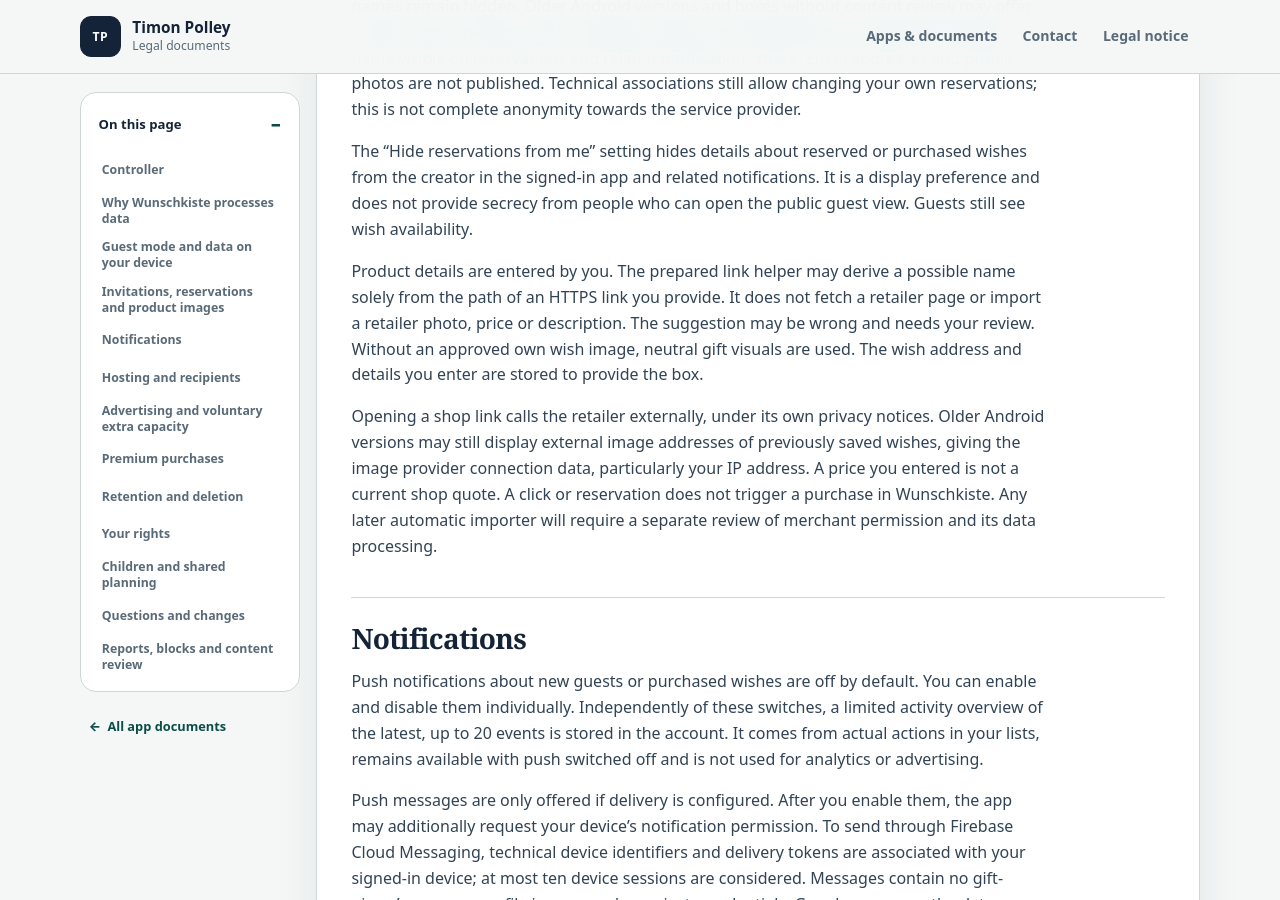
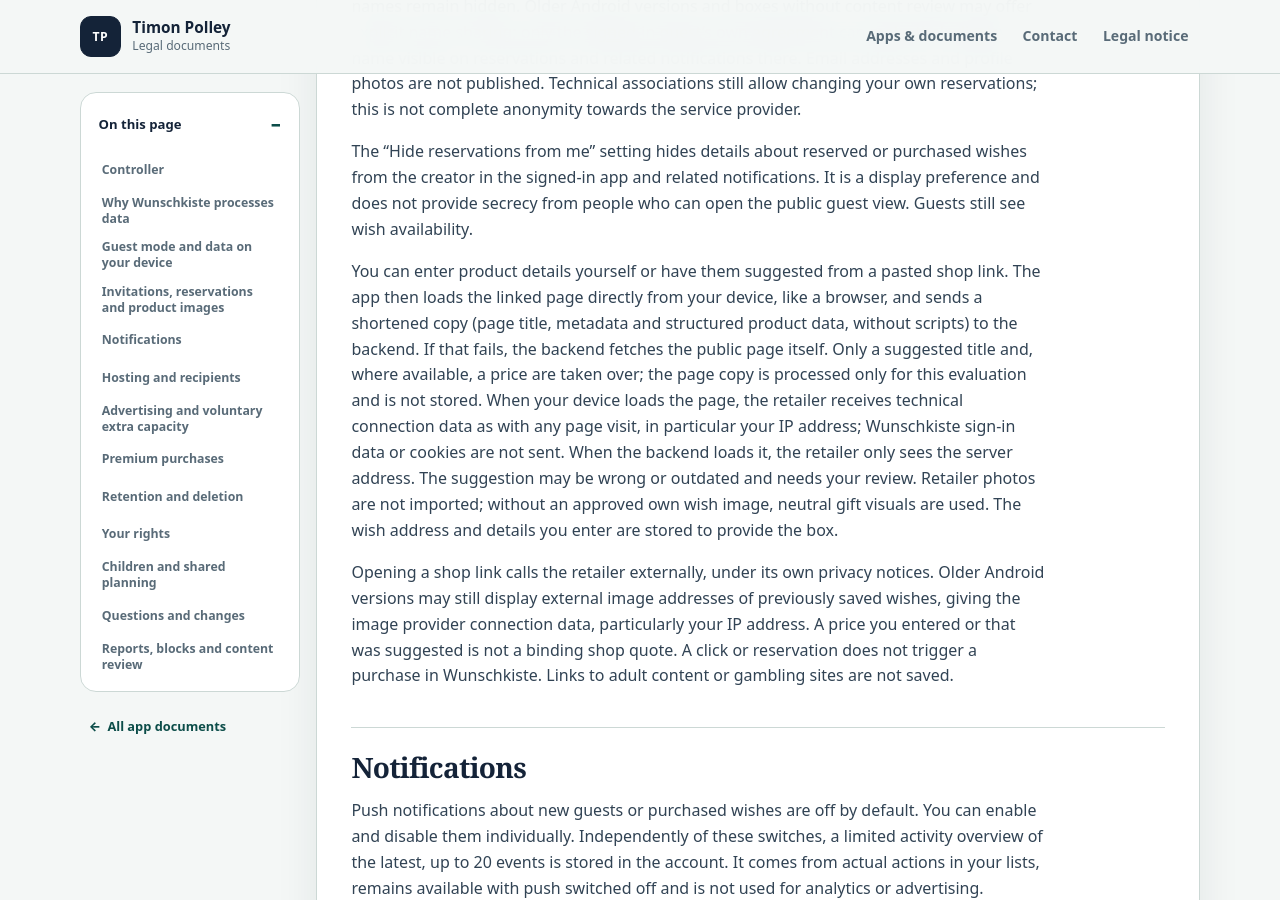
Before and after one commit to timon-ply/timon-ply.github.io, a Jekyll site: the page built from wunschkiste/privacy.en.md, in a window 1280 px wide and 900 px high, scrolled down 5018 px. Built offline with Jekyll 4.4.1, drawn with Linux system fonts in a browser that asks for light colours; some of the changed text lies outside the part shown.

Commit message:
Wunschkiste privacy: link lookup from the device and ads from Android 1.11.0
Co-Authored-By: Claude Opus 5.5 <noreply@anthropic.com>

```diff
--- a/wunschkiste/privacy.de.html
+++ b/wunschkiste/privacy.de.html
@@ -31,8 +31,8 @@
 <h2>Einladungen, Reservierungen und Produktbilder</h2>
 <p>Wer einen gültigen Einladungslink oder Einladungscode kennt, kann die zugehörige freigegebene Kiste und ihre Inhalte einschließlich Beschreibung und Datum sehen. Teile diese Zugangsinformation nur mit den gewünschten Personen. Bei aktivierter Inhaltsprüfung und in der neuen iOS-/Weboberfläche bleiben Namen von Schenkenden verborgen. Ältere Android-Versionen und Kisten ohne aktivierte Inhaltsprüfung können ausdrückliche Namensfreigaben anbieten; nur die eigene Zustimmung eines angemeldeten Gastes kann dort den Anzeigenamen bei Reservierungen und zugehörigen Hinweisen sichtbar machen. E-Mail-Adresse und Profilfoto werden dabei nicht veröffentlicht. Technische Zuordnungen ermöglichen weiterhin, eigene Reservierungen zu ändern; dies ist keine vollständige Anonymität gegenüber dem Dienstanbieter.</p>
 <p>Die Einstellung „Reservierungen für mich ausblenden“ blendet für den Ersteller Angaben zu reservierten oder gekauften Wünschen in der angemeldeten App und zugehörigen Hinweisen aus. Sie ist eine Anzeigeeinstellung und keine Geheimhaltung gegenüber Personen, die die öffentliche Gastansicht öffnen können. Gäste sehen weiterhin die Verfügbarkeit von Wünschen.</p>
-<p>Produktdetails werden selbst eingetragen. Die vorbereitete Linkhilfe kann allein aus dem Pfad eines von dir eingegebenen HTTPS-Links einen möglichen Namen ableiten. Dafür ruft sie keine Händlerseite ab und übernimmt weder Händlerfoto noch Preis oder Shopbeschreibung. Dieser Vorschlag kann falsch sein und muss von dir geprüft werden. Ohne eigenes freigegebenes Wunschbild werden neutrale Geschenkvisualisierungen verwendet. Die eingegebene Wunschadresse und deine Angaben werden für die Kiste gespeichert.</p>
-<p>Beim Öffnen eines Shoplinks wird der Händler extern aufgerufen; dort gelten dessen eigene Datenschutzhinweise. Ältere Android-Versionen können noch externe Bildadressen bereits gespeicherter Wünsche anzeigen und dabei dem Bildanbieter Verbindungsdaten, insbesondere die IP-Adresse, übermitteln. Ein selbst eingegebener Preis ist keine aktuelle Shopauskunft. Ein Klick oder eine Reservierung löst keinen Kauf in Wunschkiste aus. Ein späterer automatischer Import wird erst nach gesonderter Prüfung der Händlerberechtigung und seiner Datenverarbeitung eingerichtet.</p>
+<p>Produktdetails kannst du selbst eintragen oder aus einem eingefügten Shoplink vorschlagen lassen. Dafür lädt die App die verlinkte Seite direkt von deinem Gerät, wie ein Browser, und überträgt eine gekürzte Fassung (Seitentitel, Metadaten und strukturierte Produktdaten, ohne Skripte) an das Backend. Gelingt das nicht, ruft das Backend die öffentliche Seite selbst ab. Übernommen werden nur ein Titel- und gegebenenfalls ein Preisvorschlag; die Seitenkopie wird nur zur Auswertung verarbeitet und nicht gespeichert. Beim Abruf vom Gerät erhält der Händler wie bei einem normalen Seitenaufruf technische Verbindungsdaten, insbesondere deine IP-Adresse; Anmeldedaten oder Cookies von Wunschkiste werden nicht mitgesendet. Beim Abruf durch das Backend sieht der Händler nur die Serveradresse. Der Vorschlag kann falsch oder veraltet sein und muss von dir geprüft werden. Händlerfotos werden nicht übernommen; ohne eigenes freigegebenes Wunschbild werden neutrale Geschenkvisualisierungen verwendet. Die eingegebene Wunschadresse und deine Angaben werden für die Kiste gespeichert.</p>
+<p>Beim Öffnen eines Shoplinks wird der Händler extern aufgerufen; dort gelten dessen eigene Datenschutzhinweise. Ältere Android-Versionen können noch externe Bildadressen bereits gespeicherter Wünsche anzeigen und dabei dem Bildanbieter Verbindungsdaten, insbesondere die IP-Adresse, übermitteln. Ein selbst eingetragener oder vorgeschlagener Preis ist keine verbindliche Shopauskunft. Ein Klick oder eine Reservierung löst keinen Kauf in Wunschkiste aus. Links zu Seiten mit nicht jugendfreien Inhalten oder Glücksspiel werden nicht gespeichert.</p>
 <h2>Benachrichtigungen</h2>
 <p>Push-Mitteilungen über neue Gäste oder gekaufte Wünsche sind standardmäßig ausgeschaltet. Du kannst sie einzeln aktivieren und wieder abschalten. Unabhängig von diesen Schaltern wird eine begrenzte Aktivitätsübersicht der letzten höchstens 20 Ereignisse im Konto gespeichert. Sie entsteht aus tatsächlichen Aktionen in deinen Kisten, bleibt bei ausgeschaltetem Push verfügbar und wird nicht zur Analyse oder Werbung verwendet.</p>
 <p>Push-Nachrichten werden nur angeboten, wenn der Versand eingerichtet ist. Nach deiner Aktivierung kann die App zusätzlich die Benachrichtigungsberechtigung des Geräts anfordern. Für den Versand mit Firebase Cloud Messaging werden technische Gerätekennungen und Versandtokens deinem angemeldeten Gerät zugeordnet; höchstens zehn Gerätesitzungen werden berücksichtigt. Nachrichten enthalten keine Namen oder Profilbilder von Schenkenden und keine privaten Zugangsdaten. Google verarbeitet die für die Zustellung erforderlichen Daten. Die Verbindung ist verschlüsselt; Firebase Cloud Messaging bietet selbst keine Ende-zu-Ende-Verschlüsselung. Siehe <a href="https://firebase.google.com/support/privacy">Firebase-Datenschutzhinweise</a> und <a href="https://firebase.google.com/docs/cloud-messaging/encryption">FCM-Hinweise zur Nachrichtensicherheit</a>.</p>
--- a/wunschkiste/privacy.en.html
+++ b/wunschkiste/privacy.en.html
@@ -31,8 +31,8 @@
 <h2>Invitations, reservations and product images</h2>
 <p>Anyone who knows a valid invitation link or code can view the corresponding available box and its contents, including description and date. Share this access information only with intended people. With content review enabled and in the new iOS/web interface, gift-givers’ names remain hidden. Older Android versions and boxes without content review may offer explicit name sharing; only the signed-in guest’s own agreement can make their display name visible on reservations and related notifications there. Email addresses and profile photos are not published. Technical associations still allow changing your own reservations; this is not complete anonymity towards the service provider.</p>
 <p>The “Hide reservations from me” setting hides details about reserved or purchased wishes from the creator in the signed-in app and related notifications. It is a display preference and does not provide secrecy from people who can open the public guest view. Guests still see wish availability.</p>
-<p>Product details are entered by you. The prepared link helper may derive a possible name solely from the path of an HTTPS link you provide. It does not fetch a retailer page or import a retailer photo, price or description. The suggestion may be wrong and needs your review. Without an approved own wish image, neutral gift visuals are used. The wish address and details you enter are stored to provide the box.</p>
-<p>Opening a shop link calls the retailer externally, under its own privacy notices. Older Android versions may still display external image addresses of previously saved wishes, giving the image provider connection data, particularly your IP address. A price you entered is not a current shop quote. A click or reservation does not trigger a purchase in Wunschkiste. Any later automatic importer will require a separate review of merchant permission and its data processing.</p>
+<p>You can enter product details yourself or have them suggested from a pasted shop link. The app then loads the linked page directly from your device, like a browser, and sends a shortened copy (page title, metadata and structured product data, without scripts) to the backend. If that fails, the backend fetches the public page itself. Only a suggested title and, where available, a price are taken over; the page copy is processed only for this evaluation and is not stored. When your device loads the page, the retailer receives technical connection data as with any page visit, in particular your IP address; Wunschkiste sign-in data or cookies are not sent. When the backend loads it, the retailer only sees the server address. The suggestion may be wrong or outdated and needs your review. Retailer photos are not imported; without an approved own wish image, neutral gift visuals are used. The wish address and details you enter are stored to provide the box.</p>
+<p>Opening a shop link calls the retailer externally, under its own privacy notices. Older Android versions may still display external image addresses of previously saved wishes, giving the image provider connection data, particularly your IP address. A price you entered or that was suggested is not a binding shop quote. A click or reservation does not trigger a purchase in Wunschkiste. Links to adult content or gambling sites are not saved.</p>
 <h2>Notifications</h2>
 <p>Push notifications about new guests or purchased wishes are off by default. You can enable and disable them individually. Independently of these switches, a limited activity overview of the latest, up to 20 events is stored in the account. It comes from actual actions in your lists, remains available with push switched off and is not used for analytics or advertising.</p>
 <p>Push messages are only offered if delivery is configured. After you enable them, the app may additionally request your device's notification permission. To send through Firebase Cloud Messaging, technical device identifiers and delivery tokens are associated with your signed-in device; at most ten device sessions are considered. Messages contain no gift-givers' names or profile images and no private credentials. Google processes the data required for delivery. The connection is encrypted; Firebase Cloud Messaging itself does not provide end-to-end encryption. See the <a href="https://firebase.google.com/support/privacy">Firebase privacy notice</a> and <a href="https://firebase.google.com/docs/cloud-messaging/encryption">FCM message security guidance</a>.</p>
@@ -47,7 +47,7 @@
 <p>The first iOS version contains no FirebaseAnalytics SDK; this does not exclude the providers' technical analysis described above. Wunschkiste sends no marketing emails. Verification and password emails serve only the access you requested. Processing for available Premium purchases is described below. There is no decision based solely on automated processing that produces legal or similarly significant effects.</p>
 <h2>Advertising and voluntary extra capacity</h2>
 <p>The iOS app includes Google Mobile Ads 13.11.0 and User Messaging Platform (UMP) 3.1.0. Android has a separate AdMob integration. SDK inclusion alone does not enable advertising. A server-verified active Premium membership is ad-free. The web view has no advertising SDK.</p>
-<p>Advertising requests and reward videos remain off while the app lacks its store association, provider approval, consent configuration or technical readiness. The iOS AdMob provider review is not yet complete. The German/English consent message is associated with Android and iOS; publishing it alone does not enable ads. The app does not explicitly initialise UMP or start advertising requests when disabled. SDK inclusion alone does not prove that a provider performs no technical processing; compiled SDKs and their processing must be considered before activation.</p>
+<p>From Android version 1.11.0 and the next iOS version, banners and voluntary reward videos are enabled for free use declared as adult. The German/English consent message is associated with Android and iOS and appears before advertising requests where consent is required. While AdMob has not fully reviewed an app or associated it with a store listing, Google may limit ad serving. Older app versions do not start advertising requests. SDK inclusion alone does not prove that a provider performs no technical processing.</p>
 <p>The current clients ask neutrally for “Under 13”, “13–17” or “18+”, without a preselection. Own accounts at 13–17 require documented parent approval; younger children use a parent's account. Advertising requests are restricted to explicitly declared adult use, and authenticated advertising additionally requires current adult account eligibility. No advertising SDK startup or requests are offered to declared minors or when age eligibility is unknown. A broad category is not verified age. The account eligibility category is stored on the server as described below; it is no longer accurate to describe the new account policy as solely local. Older Android versions may require an update to follow the new account policy.</p>
 <p>When ads are enabled for eligible adult use, the lists and gifts overviews may each show a banner. Sign-in, reservations and account deletion are not interrupted by ads. Required consent choices appear before requests, with advertising privacy options available later. The app requests non-personalized ads capped at Google's “G” content rating; this does not independently verify age or certify every creative. Google may process IP addresses, coarse location, device identifiers, consent, advertising and interaction data, and technical crash/performance diagnostics. The iOS Mobile Ads privacy manifest declares some identifiers as linked and used for tracking and other data for analytics; requesting non-personalized ads alone does not establish absence of provider tracking. UMP also declares technical functionality data. These provider declarations must be assessed with the exact configuration and compiled app. See the <a href="https://policies.google.com/privacy">Google privacy policy</a> and <a href="https://developers.google.com/admob/ios/privacy">iOS AdMob privacy guidance</a>. Where consent is required, processing relies on Article 6(1)(a) GDPR and can be withdrawn for the future.</p>
 <p>Optional videos may offer extra capacity when a limit is reached. A random, short-lived operation identifier is sent to Google; it contains no name, email address, product links or list titles. Google sends a signed reward confirmation with operation, ad and transaction identifiers and a timestamp to the backend. Only after verification is extra capacity assigned to the account or selected list. Firestore stores the capacity association and technical evidence to prevent duplicate grants. Account deletion cleans up these associations. Completing a video dialog alone does not guarantee a grant.</p>
--- a/wunschkiste/privacy.en.md
+++ b/wunschkiste/privacy.en.md
@@ -69,9 +69,9 @@ Anyone who knows a valid invitation link or code can view the corresponding avai
 
 The “Hide reservations from me” setting hides details about reserved or purchased wishes from the creator in the signed-in app and related notifications. It is a display preference and does not provide secrecy from people who can open the public guest view. Guests still see wish availability.
 
-Product details are entered by you. The prepared link helper may derive a possible name solely from the path of an HTTPS link you provide. It does not fetch a retailer page or import a retailer photo, price or description. The suggestion may be wrong and needs your review. Without an approved own wish image, neutral gift visuals are used. The wish address and details you enter are stored to provide the box.
+You can enter product details yourself or have them suggested from a pasted shop link. The app then loads the linked page directly from your device, like a browser, and sends a shortened copy (page title, metadata and structured product data, without scripts) to the backend. If that fails, the backend fetches the public page itself. Only a suggested title and, where available, a price are taken over; the page copy is processed only for this evaluation and is not stored. When your device loads the page, the retailer receives technical connection data as with any page visit, in particular your IP address; Wunschkiste sign-in data or cookies are not sent. When the backend loads it, the retailer only sees the server address. The suggestion may be wrong or outdated and needs your review. Retailer photos are not imported; without an approved own wish image, neutral gift visuals are used. The wish address and details you enter are stored to provide the box.
 
-Opening a shop link calls the retailer externally, under its own privacy notices. Older Android versions may still display external image addresses of previously saved wishes, giving the image provider connection data, particularly your IP address. A price you entered is not a current shop quote. A click or reservation does not trigger a purchase in Wunschkiste. Any later automatic importer will require a separate review of merchant permission and its data processing.
+Opening a shop link calls the retailer externally, under its own privacy notices. Older Android versions may still display external image addresses of previously saved wishes, giving the image provider connection data, particularly your IP address. A price you entered or that was suggested is not a binding shop quote. A click or reservation does not trigger a purchase in Wunschkiste. Links to adult content or gambling sites are not saved.
 
 ## Notifications
 
@@ -101,7 +101,7 @@ The first iOS version contains no FirebaseAnalytics SDK; this does not exclude t
 
 The iOS app includes Google Mobile Ads 13.11.0 and User Messaging Platform (UMP) 3.1.0. Android has a separate AdMob integration. SDK inclusion alone does not enable advertising. A server-verified active Premium membership is ad-free. The web view has no advertising SDK.
 
-Advertising requests and reward videos remain off while the app lacks its store association, provider approval, consent configuration or technical readiness. The iOS AdMob provider review is not yet complete. The German/English consent message is associated with Android and iOS; publishing it alone does not enable ads. The app does not explicitly initialise UMP or start advertising requests when disabled. SDK inclusion alone does not prove that a provider performs no technical processing; compiled SDKs and their processing must be considered before activation.
+From Android version 1.11.0 and the next iOS version, banners and voluntary reward videos are enabled for free use declared as adult. The German/English consent message is associated with Android and iOS and appears before advertising requests where consent is required. While AdMob has not fully reviewed an app or associated it with a store listing, Google may limit ad serving. Older app versions do not start advertising requests. SDK inclusion alone does not prove that a provider performs no technical processing.
 
 The current clients ask neutrally for “Under 13”, “13–17” or “18+”, without a preselection. Own accounts at 13–17 require documented parent approval; younger children use a parent's account. Advertising requests are restricted to explicitly declared adult use, and authenticated advertising additionally requires current adult account eligibility. No advertising SDK startup or requests are offered to declared minors or when age eligibility is unknown. A broad category is not verified age. The account eligibility category is stored on the server as described below; it is no longer accurate to describe the new account policy as solely local. Older Android versions may require an update to follow the new account policy.
 
```
Also changed, not shown: other parts of wunschkiste/privacy.de.html (+1 -1 lines), wunschkiste/privacy.de.md (+3 -3 lines).
